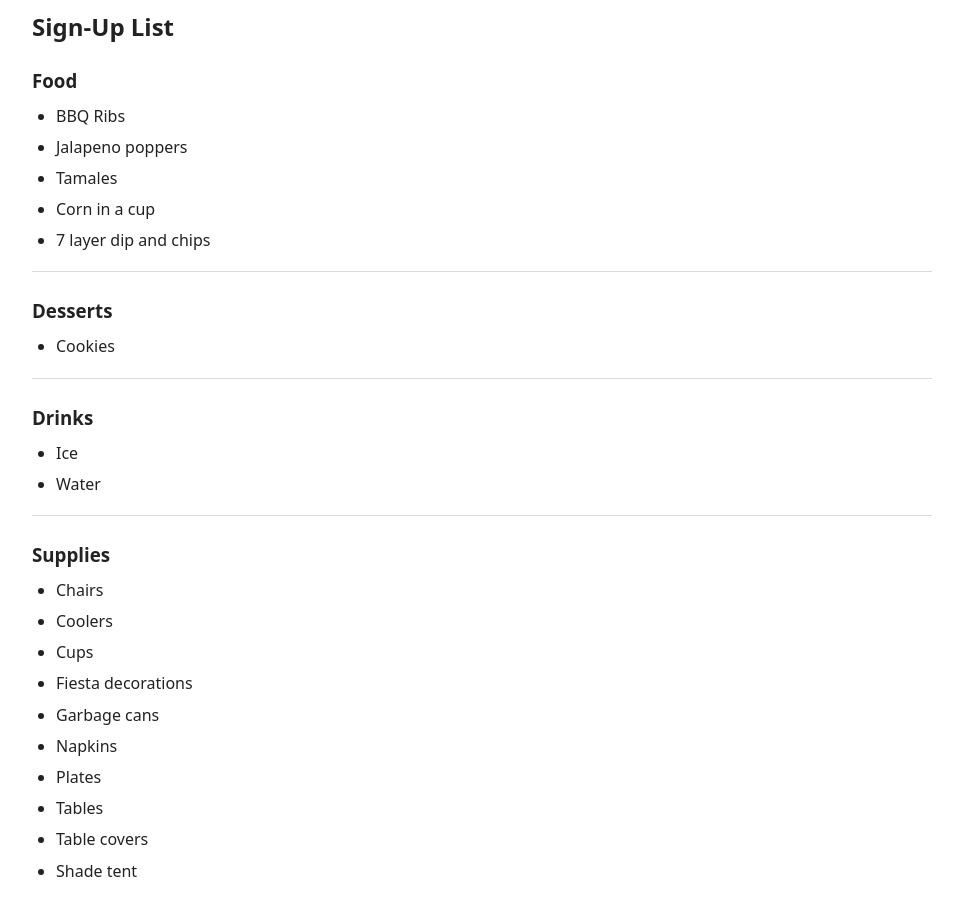
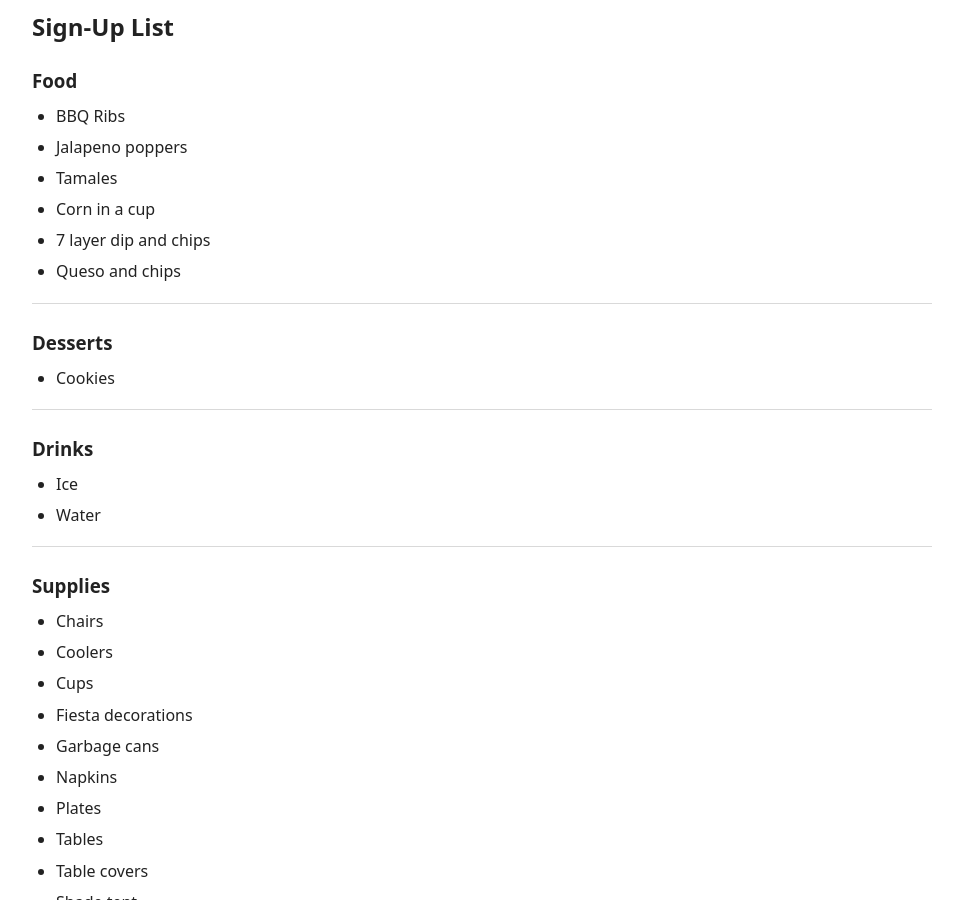
Before and after one commit to GardensOfOakHollowHOA/publicdocuments, a Jekyll site: the page built from fiestaparty.html, in a window 1280 px wide and 900 px high, scrolled down 596 px. Shown: the whole window, without its empty margins (158-1121 px from the left). Built offline with Jekyll 4.4.1, drawn with Linux system fonts in a browser that asks for light colours.

Commit message:
Update party-data.yml
list items added

```diff
--- a/_data/party-data.yml
+++ b/_data/party-data.yml
@@ -5,6 +5,7 @@
     - Tamales
     - Corn in a cup
     - 7 layer dip and chips
+    - Queso and chips
 
 - category: Desserts
   items:
```
